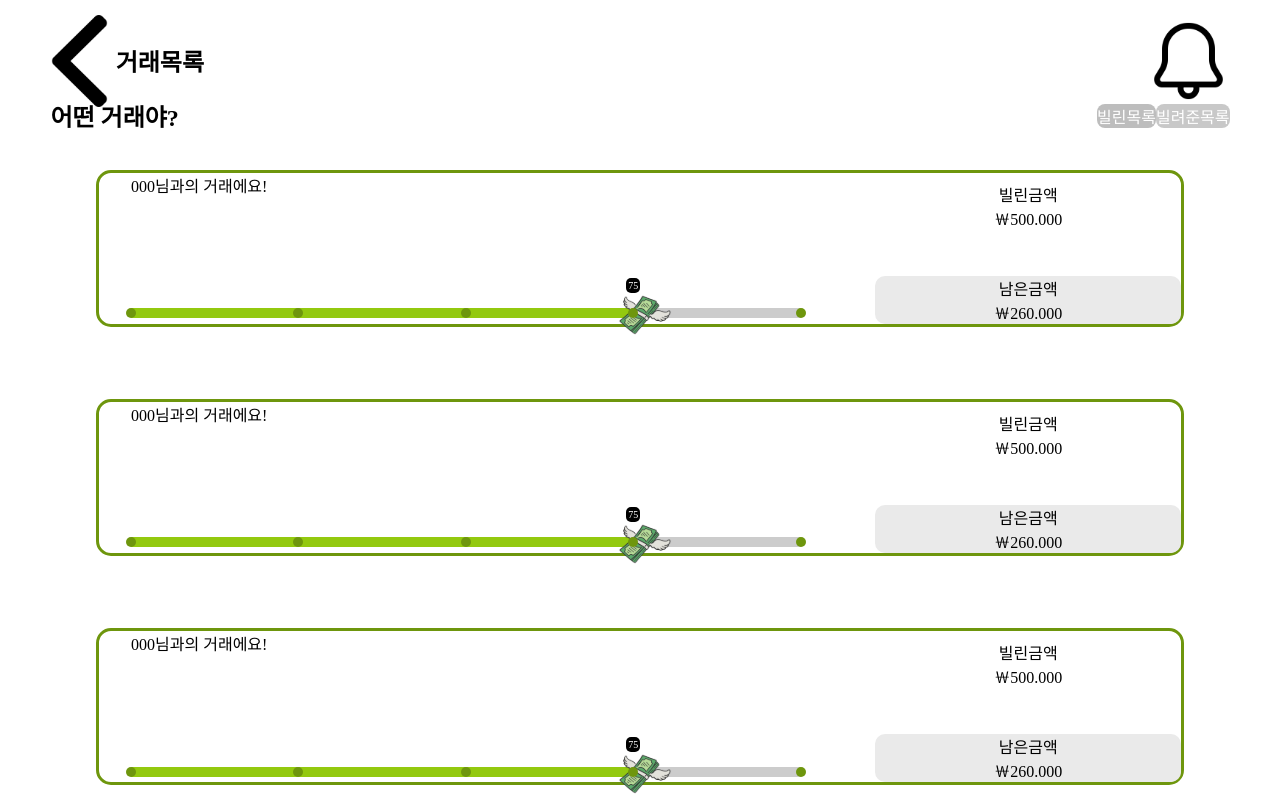
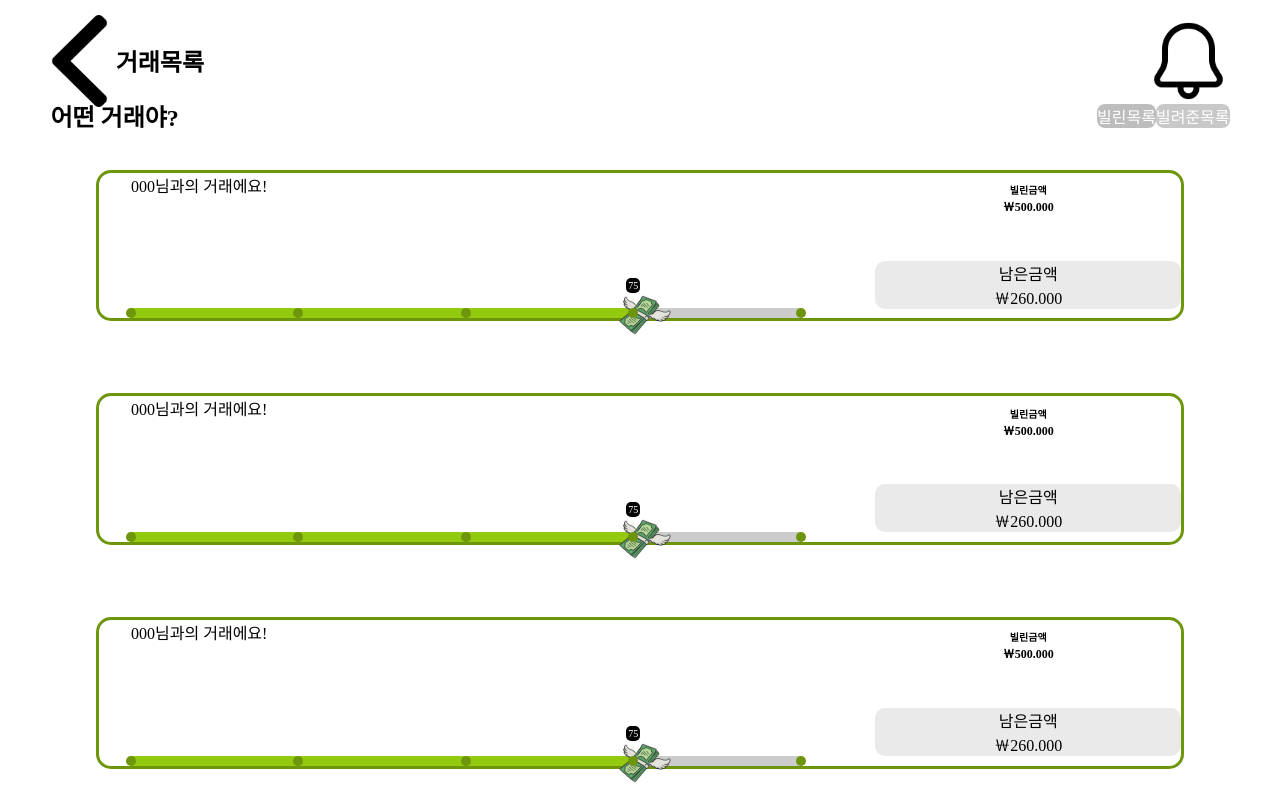
Before and after one commit to B-108/8finance, a React (Vite) app in the folder Billage/Front/billage/: page /transactionlist in a window 1280 px wide. Shown: the top 800 px of the page. Built offline with nearby package versions, Linux system fonts and the light colour scheme.

Commit message:
feat   : 라우터 변경, Text 속성추가, History 변경

```diff
--- a/Billage/Front/billage/src/Router.tsx
+++ b/Billage/Front/billage/src/Router.tsx
@@ -82,7 +82,7 @@ const router = createBrowserRouter([
                 errorElement: <ErrorComponent />,
             },
             {
-                path: '/transactiondetail/:id',
+                path: '/transactiondetail',
                 element: <TADetail />,
                 errorElement: <ErrorComponent />,
             },
--- a/Billage/Front/billage/src/components/Common/Text.tsx
+++ b/Billage/Front/billage/src/components/Common/Text.tsx
@@ -21,6 +21,8 @@ interface TextProps {
     $description? : boolean;
     $title? : boolean;
     $smallTitle? : boolean;
+    $smallContent? : boolean;
+    $smallestContent? : boolean;
 
 }
 
@@ -75,6 +77,22 @@ const StyledText = styled.div<TextProps>`
           font-weight: 800;
         `
     }
+    // 작은 글씨 내용
+    ${(props) =>
+        props.$smallContent &&
+        css`
+          font-size: ${theme.fontSize.XS_12};
+          font-weight: 800;
+        `
+    }
+    // 가장 작은 글씨 내용
+    ${(props) =>
+        props.$smallestContent &&
+        css`
+          font-size: ${theme.fontSize.XXS_10};
+          font-weight: 800;
+        `
+    }
 
     //
 `
--- a/Billage/Front/billage/src/pages/TransactionDetail/TransactionDetail.tsx
+++ b/Billage/Front/billage/src/pages/TransactionDetail/TransactionDetail.tsx
@@ -1,6 +1,16 @@
+import Header from "/src/components/Header/Header"
+import CenteredContainer from "/src/components/Common/CenterAlign"
+import Text from "/src/components/Common/Text"
 function TADetail(){
     return(
         <>
+        <CenteredContainer>
+            <Header headerTitle="거래상세내용"></Header>
+
+            {/* <Text $title>빌려준 거래</Text>
+            <Text $smallTitle>빌려준 거래</Text> */}
+
+        </CenteredContainer>
         </>
     )
 }
--- a/Billage/Front/billage/src/pages/TransactionHistory/TransactionHistory.tsx
+++ b/Billage/Front/billage/src/pages/TransactionHistory/TransactionHistory.tsx
@@ -32,10 +32,10 @@ interface HistoryProps {
 
                 <div id="right"style={{flex: '3.5', textAlign:'center'}}>
                     <div style={{marginBottom: '15%', marginTop:'3%'}}>
-                        <Text $smallestText>
+                        <Text $smallestContent>
                             {toggle ? '빌린금액' : '빌려준 금액'}
                         </Text>
-                        <Text $smallText>
+                        <Text $smallContent>
                             ￦500.000
                         </Text>
                     </div>
```
